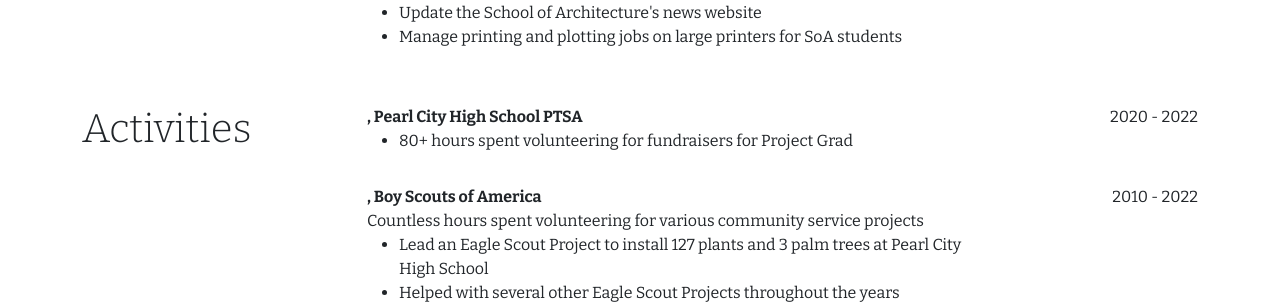
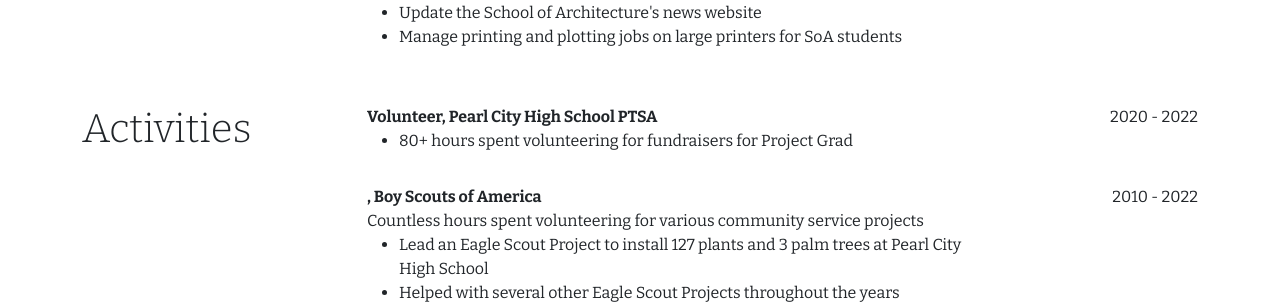
Before and after one commit to kylebueche/kylebueche.github.io, a Jekyll site: the page built from resume.html, in a window 1280 px wide. Shown: the part 921-1225 px from the top of the page. Built offline with Jekyll 4.4.1, drawn with Linux system fonts in a browser that asks for light colours.

Commit message:
Update bio.json

```diff
--- a/_data/bio.json
+++ b/_data/bio.json
@@ -73,6 +73,7 @@
   ],
   "volunteer": [
     {
+      "position": "Volunteer",
       "organization": "Pearl City High School PTSA",
       "startDate": "2020",
       "endDate": "2022",
@@ -81,6 +82,7 @@
       ]
     },
     {
+      "Position": "Eagle Scout",
       "organization": "Boy Scouts of America",
       "startDate": "2010",
       "endDate": "2022",
```
